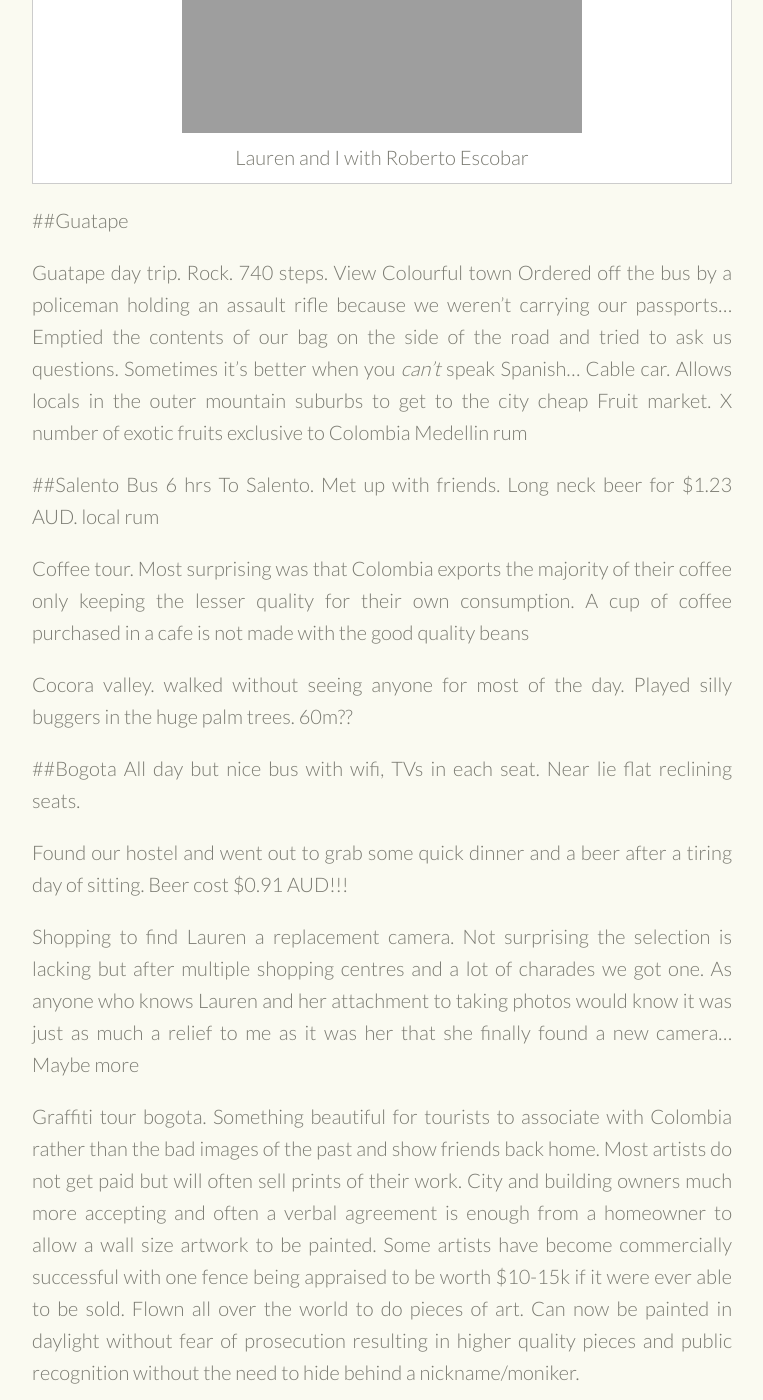
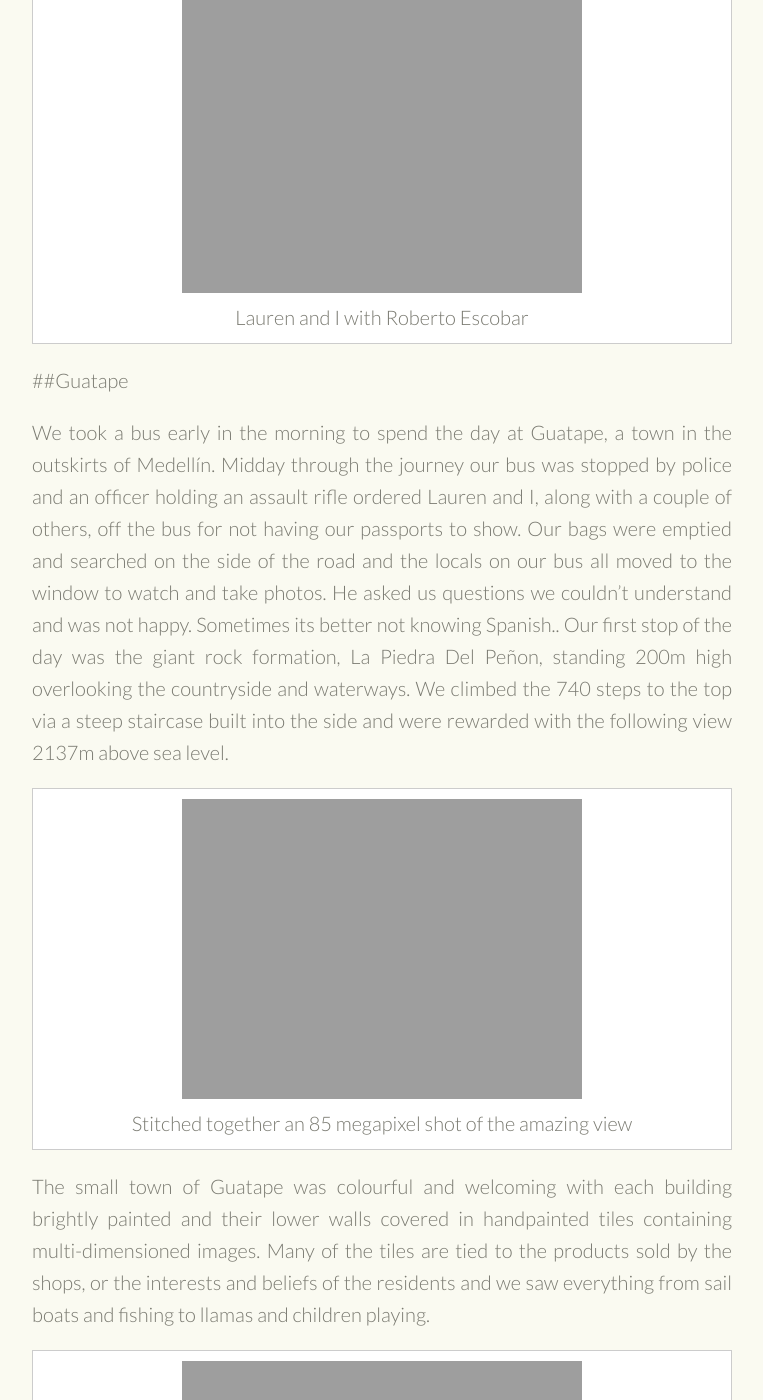
Before and after one commit to danielbowden/danielbowden.github.io, a Jekyll site: the page built from travel/_posts/2015-09-07-colombia.md, in a window 1280 px wide and 1400 px high, scrolled down 10301 px. Shown: the whole window, without its empty margins (258-1021 px from the left). Built offline with Jekyll 4.4.1, drawn with Linux system fonts in a browser that asks for light colours; comment, search, counter and statistics services are not loaded; some of the changed text lies outside the part shown.

Commit message:
Finishing content

```diff
--- a/travel/_posts/2015-09-07-colombia.md
+++ b/travel/_posts/2015-09-07-colombia.md
@@ -76,7 +76,7 @@
 
 {% include image.html img="images/travel/imageName.jpg" title="Exotic fruits" %}
 
-??Metro cable car. took train, then cable all the way up, took photos back down and train to home all for $0.88 AUD.??
+With a spare afternoon we decided to use the city's Metrocable to venture uphill through the underdeveloped neighbourhoods to get a better view of the whole city. The Metrocable is a gondola lift system built as an extension to the train network to enable residents in the poorer outer mountain suburbs easy and cheap access to the city. And cheap it was! We took the train from our hostel to the end of the line, rode the gondola all the way up to the top, took some photos and then rode back down before taking the train back home all for $0.88 AUD.
 
 I figured a trip to Medellín would not be complete without some insight into the life and times of one of the world's most well known and wealthiest criminals in history so we went on a private Pablo Escobar tour. The controversial tour is not advertised online as its not exactly legal and is a topic the government and most Colombian's would rather put behind them. We first visited Pablo's grave before our guide took the two of us to visit one of Pablo's many mansions. We followed a private driveway in the hills overlooking the city until our driver stopped at a large gate and beeped the horn. Inside and with the gate closed behind us we learned the house was attacked as recently as four years ago and could see it is riddled with bullet holes. A farm was also attacked under a month before in search of some the many millions of dollars buried around the country. As the only two on the tour it suddenly felt very real. Inside the house we were lucky to meet his brother Roberto, who was once one of the financial brains behind the Medellín cartel. I'm currently reading his book, [The Accountant's story](http://amzn.com/0446178926) and can't imagine the things this man has seen and done.
 
@@ -84,50 +84,43 @@
 
 ##Guatape
 
-Guatape day trip. Rock. 740 steps. View
-Colourful town
-Ordered off the bus by a policeman holding an assault rifle because we weren't carrying our passports... Emptied the contents of our bag on the side of the road and tried to ask us questions. Sometimes it's better when you *can't* speak Spanish...
-Cable car. Allows locals in the outer mountain suburbs to get to the city cheap
-Fruit market. X number of exotic fruits exclusive to Colombia
-Medellin rum
+We took a bus early in the morning to spend the day at Guatape, a town in the outskirts of Medellín. Midday through the journey our bus was stopped by police and an officer holding an assault rifle ordered Lauren and I, along with a couple of others, off the bus for not having our passports to show. Our bags were emptied and searched on the side of the road and the locals on our bus all moved to the window to watch and take photos. He asked us questions we couldn't understand and was not happy. Sometimes its better not knowing Spanish..
+Our first stop of the day was the giant rock formation, La Piedra Del Peñon, standing 200m high overlooking the countryside and waterways. We climbed the 740 steps to the top via a steep staircase built into the side and were rewarded with the following view 2137m above sea level.
+
+{% include image.html img="images/travel/imageName.jpg" title="Stitched together an 85 megapixel shot of the amazing view" %}
+
+The small town of Guatape was colourful and welcoming with each building brightly painted and their lower walls covered in handpainted tiles containing multi-dimensioned images. Many of the tiles are tied to the products sold by the shops, or the interests and beliefs of the residents and we saw everything from sail boats and fishing to llamas and children playing.
+
+{% include image.html img="images/travel/imageName.jpg" title="Colourful streets of Guatape" %}
 
 ##Salento
-Bus 6 hrs To Salento. Met up with friends. Long neck beer for $1.23 AUD. local rum
+After a week in Medellín we had to move on and, taking a bus six hours to Salento. That night armed with some beers (long necks for $1.23 AUD!) and local rum we met up with some friends for a drink and a catch up, not having seen them since Panama City.
 
-Coffee tour. Most surprising was that Colombia exports the majority of their coffee only keeping the lesser quality for their own consumption. A cup of coffee purchased in a cafe is not made with the good quality beans
+Salento took me by surprise and ended up being one of my favourite stops in Colombia. The small town is situated in the coffee regions peacefully surrounded by mountains and valleys and has largely retained its original architecture and history.
 
-Cocora valley. walked without seeing anyone for most of the day. Played silly buggers in the huge palm trees. 60m??
+Colombian coffee is often regarded as some of the highest quality in the world and so what better place than the coffee plantations of Salento to do a tour. We walked along a dirt road to a small organic coffee farm and were led through every step from growing the beans, washing and removing the skin, drying, roasting and grinding before we each sat down to a cup of the finished product. What I found most surprising was that Colombia exports the majority of their coffee, only keeping the lesser quality for their own consumption. So despite being in the home of coffee a cup purchased in a cafe is not necessarily made with the good quality beans.
+
+Taking a short jeep ride out of Salento we visited the Cocora valley, home to the national tree and symbol of Colombia, the Quindío wax palm. Arriving early in the morning we set off hiking towards the valley and walked without seeing anyone for most of the day.
+
+{% include image.html img="images/travel/imageName.jpg" title="Scenic views the whole way to Cocora valley" %}
+
+We walked for a few hours crossing rivers on unsteady bridges and admiring the scenic views as we climbed up and over the mountain. Looking down the other side we had reached the valley and were dwarfed by the huge wax palms, some reaching 60m high. We had the whole area to ourselves and mucked around taking photos for almost an hour.
+
+{% include image.html img="images/travel/imageName.jpg" title="Lauren at the base of some of the huge palms" %}
+
+I've said it before but I'm a big fan of any sport that can be played with a beer in one hand, such as lawn bowls or [bocce](https://en.wikipedia.org/wiki/Bocce), so I was excited to get a chance to play Colombia's national sport, Tejo. It similarly involves taking turns and throwing a heavy weight across the room instead at a board covered in clay with aims to beat your opponents by getting it closer to centre ring. Tejo, however has another welcome addition and that is explosives! Gunpowder is wrapped in small paper parcels and placed around the ring resulting in loud explosions and sparks if you manage to hit one. We recruited a friend, Matt, we had met back in Panama and together with a couple of his friends spent an evening mingling with the local guys in a Tejo bar in town. They were more than happy to get us set up and showing us how to play. We started off poorly with a few stray weights from the others missing the boards entirely and coming dangerously close to the heads of unsuspecting bystanders. One eventually joined in our game and we got much more competitive each managing to trigger explosions. After reading the "*official*" rules, where a beer in the hand is more than encouraged, it is expected, I think I just found my new favourite sport. Though as popular as it would be back in Australia there is no way anything like this would be allowed to exist...
 
 ##Bogota
-All day but nice bus with wifi, TVs in each seat. Near lie flat reclining seats.
+Our final stop in Colombia was Bogota, an all day but nice bus ride away with wifi, TVs in each seat and near lie flat reclining seats. After a tiring travel day we found our way to the hostel and then went out to grab some quick dinner, with my beer costing a satisfying $0.91 AUD!!
 
-Found our hostel and went out to grab some quick dinner and a beer after a tiring day of sitting. Beer cost $0.91 AUD!!!
+We spent much of the day shopping to find Lauren a replacement camera, after she lost her last one on the Lost City trek. Unsurprisingly the selection was lacking but after multiple shopping centres and a lot of charades we got one. As anyone who knows Lauren and her attachment to taking photos it was just as much a relief to me as it was her that she finally found a new camera... maybe more.
 
-Shopping to find Lauren a replacement camera. Not surprising the selection is lacking but after multiple shopping centres and a lot of charades we got one. As anyone who knows Lauren and her attachment to taking photos would know it was just as much a relief to me as it was her that she finally found a new camera... Maybe more
+One of the biggest drawcards for tourists to Bogota is the graffiti tour. Unlike most other cities Bogota and its building owners are much more accepting towards street art and often a verbal agreement is enough from a homeowner to allow a wall size artwork to be painted. It is seen as something beautiful for tourists to associate with Colombia and show their friends back home. The tour took us through the many streets and alleyways of the city as our guide pointed out pieces of work explaining them, and their artist, as we went. With more lenient laws now in place painting can be done in daylight without fear of prosecution resulting in higher quality pieces and public recognition instead of hiding behind a nickname/moniker. Some artists have become commercially successful with one fence we saw having been recently appraised to be worth $10-15k if it were ever able to be sold.
 
-Graffiti tour bogota.
-Something beautiful for tourists to associate with Colombia rather than the bad images of the past and show friends back home.
-Most artists do not get paid but will often sell prints of their work.
-City and building owners much more accepting and often a verbal agreement is enough from a homeowner to allow a wall size artwork to be painted.
-Some artists have become commercially successful with one fence being appraised to be worth $10-15k if it were ever able to be sold.
-Flown all over the world to do pieces of art.
-Can now be painted in daylight without fear of prosecution resulting in higher quality pieces and public recognition without the need to hide behind a nickname/moniker.
+{% include image.html img="images/travel/imageName.jpg" title="Bogota street art" %}
+
 
 turned out to be my most photographed place of the trip so far
 
 
-
-
-as well as some of more natural options like fresh juice
-
-^^??
-Early the following morning six of us from the tour met on the dock for the first boat out with plans to make the long trip to Cartagena in a day. The boat staff sat around talking and waited around for scheduled departure time to then start weighing all the bags slowly and packing them in the boat. An hour later we were off, on what ended up being a smooth and calm two hour boat trip. We landed in Turbo, a ugly transit town, in search of a bus to take us the rest of the way. Turns out finding a bus wasn't hard as everyone wanted to muscle their way onto the small dock to lead the overwhelmed tourists to the bus terminal for kickbacks from the driver.
-
-??^^
-
-
-
-
-
-
 so interesting that the history we were learning about happened during our lifetime and as recent as . most photos taken
```
